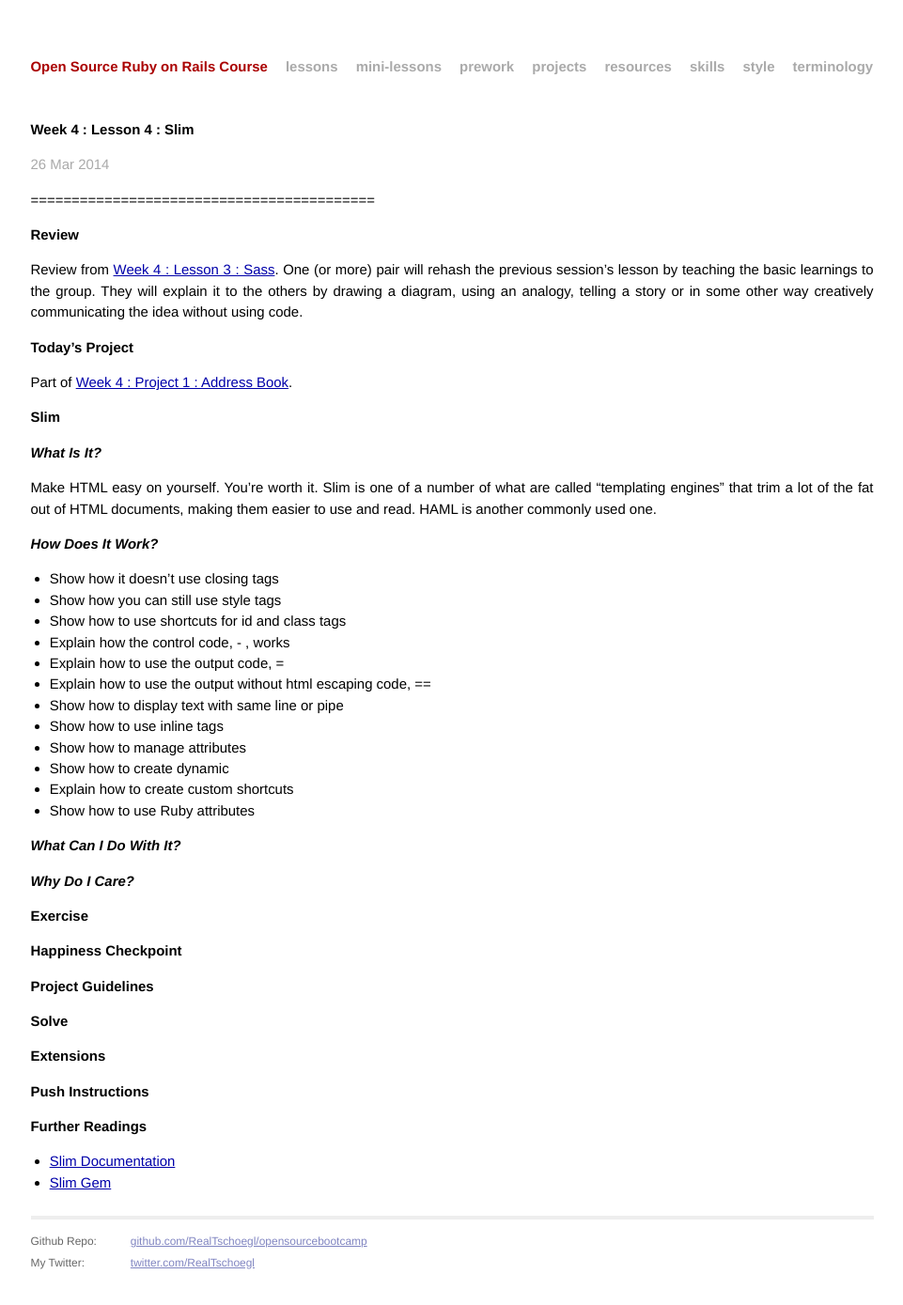
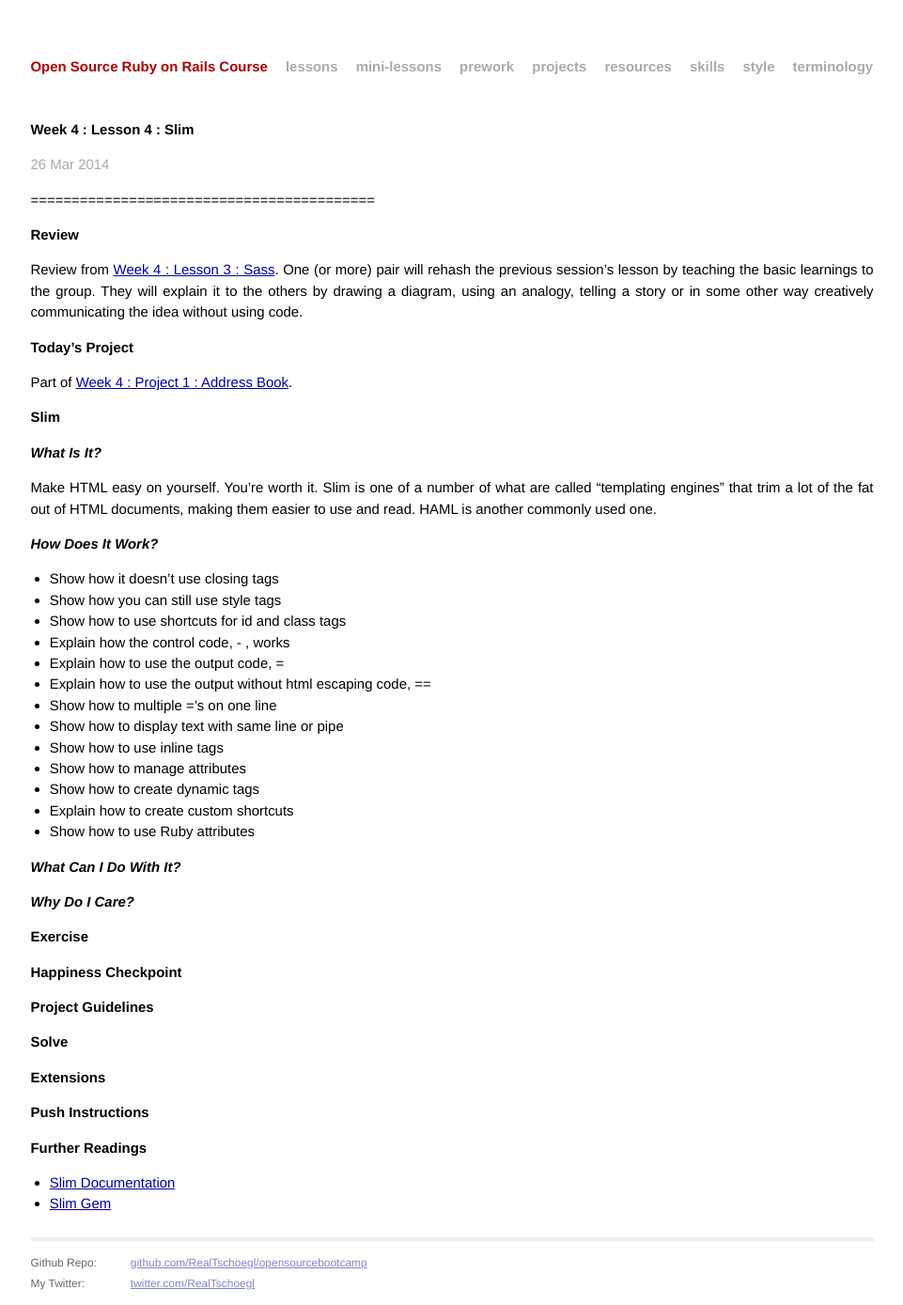
Before and after one commit to RealTschoegl/opensourcebootcamp, a Jekyll site: the page built from _posts/2014-03-26-lesson-slim.markdown, in a window 1280 px wide. Shown: the whole page at 94% size, without its empty margins (159-1120 px from the left). Built offline with Jekyll 4.4.1, drawn with Linux system fonts in a browser that asks for light colours; Markdown is read by kramdown in place of the engine named in the settings; before the commit the page ends 1367 px from its top, so only the background shows below that.

Commit message:
Updated 2014-03-26-lesson-slim.markdown

```diff
--- a/_posts/2014-03-26-lesson-slim.markdown
+++ b/_posts/2014-03-26-lesson-slim.markdown
@@ -26,10 +26,11 @@ Make HTML easy on yourself.  You're worth it. Slim is one of a number of what ar
 * Explain how the control code, - , works
 * Explain how to use the output code, =
 * Explain how to use the output without html escaping code, ==
+* Show how to multiple ='s on one line
 * Show how to display text with same line or pipe
 * Show how to use inline tags
 * Show how to manage attributes
-* Show how to create dynamic
+* Show how to create dynamic tags
 * Explain how to create custom shortcuts
 * Show how to use Ruby attributes
 
```
